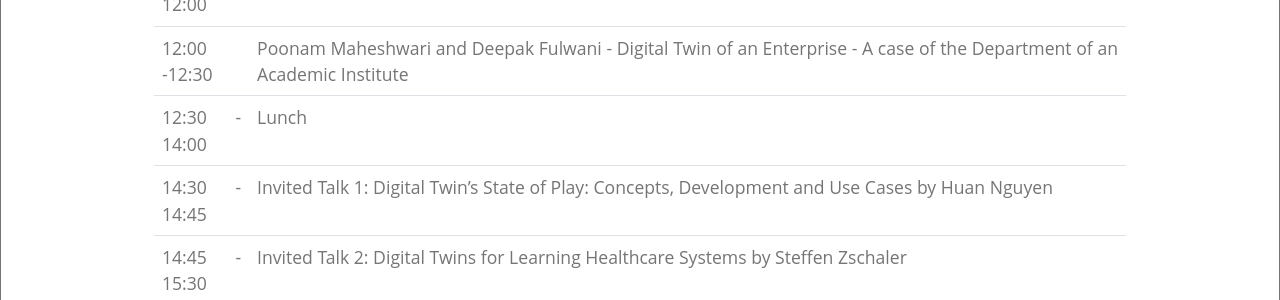
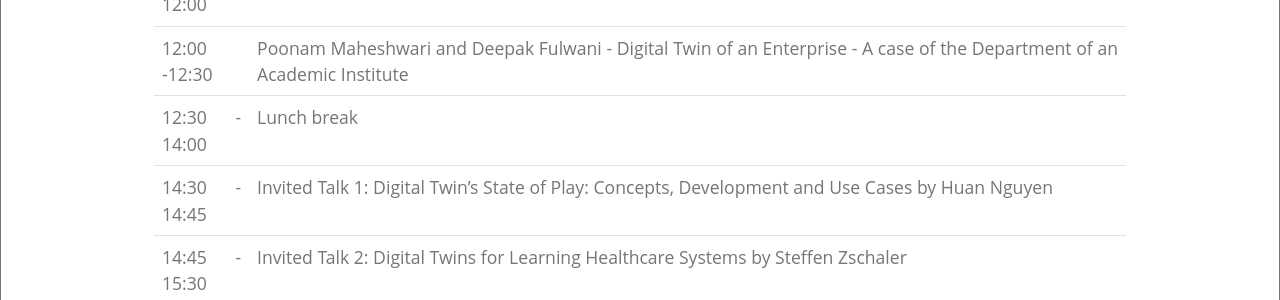
Before and after one commit to thedude81/dtworkshop, a Jekyll site: the page built from index.html, in a window 1280 px wide and 900 px high, scrolled down 3634 px. Shown: the part 155-455 px from the top of the window. Built offline with Jekyll 4.4.1, drawn with Linux system fonts in a browser that asks for light colours.

Commit message:
Update index.html

```diff
--- a/index.html
+++ b/index.html
@@ -164,7 +164,7 @@ title: 1st International Workshop on Digital Twin Engineering
           </tr>
           <tr>
             <td>12:30 - 14:00</td>
-            <td>Lunch</td>
+            <td>Lunch break</td>
           </tr>
           <tr>
             <td>14:30 - 14:45</td>
```
